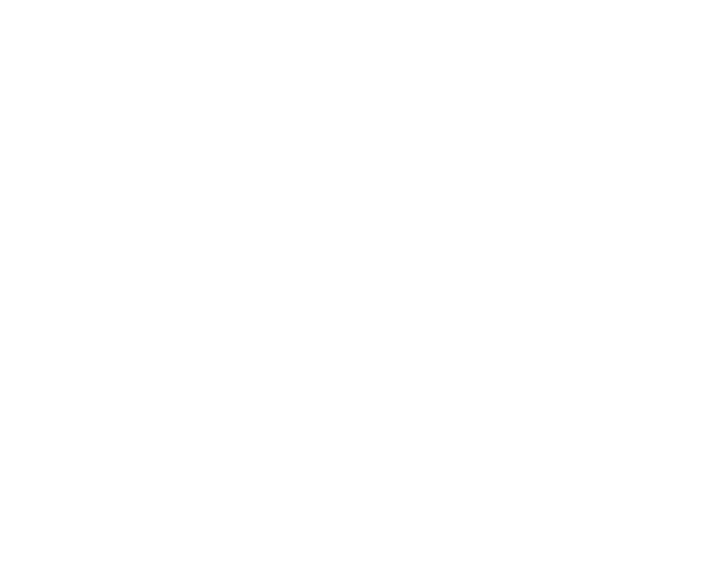
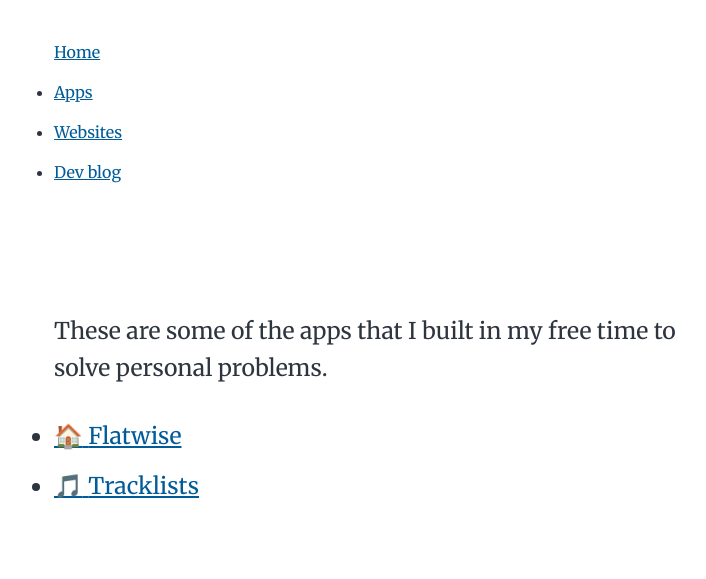
Before and after one commit to nop33/iliascreates, a Gatsby site: page /apps in a window 1280 px wide. Before the commit this address had no page. Shown: the whole page, without its empty margins (270-976 px from the left). Built offline with nearby package versions, Linux system fonts and the light colour scheme; Gatsby itself is replaced by a stand-in of ours.

Commit message:
Create apps page

```diff
--- a/src/components/navigation-menu.js
+++ b/src/components/navigation-menu.js
@@ -16,6 +16,9 @@ const NavigationMenu = ({ isHome }) => {
       </div>
       <ul className={styles.navigationMenuEnd}>
         <li className={styles.navigationMenuItem}>
+          <Link to="/apps/">Apps</Link>
+        </li>
+        <li className={styles.navigationMenuItem}>
           <Link to="/websites/">Websites</Link>
         </li>
         <li className={styles.navigationMenuItem}>
--- /dev/null
+++ b/src/pages/apps.js
@@ -0,0 +1,42 @@
+import React from "react"
+
+import Intro from "../components/intro"
+import Layout from "../components/layout"
+import SEO from "../components/seo"
+
+const Websites = ({ location }) => {
+  return (
+    <Layout location={location}>
+      <SEO
+        title="I build apps | Ilias creates"
+        description="A list of apps that I have built."
+      />
+      <Intro>
+        <p>
+          These are some of the apps that I built in my free time to solve
+          personal problems.
+        </p>
+        <ul>
+          <li>
+            <a href="https://github.com/nop33/flatwise">
+              <span role="img" aria-label="house">
+                🏠
+              </span>{" "}
+              Flatwise
+            </a>
+          </li>
+          <li>
+            <a href="https://github.com/nop33/tracklists">
+              <span role="img" aria-label="music  ">
+                🎵
+              </span>{" "}
+              Tracklists
+            </a>
+          </li>
+        </ul>
+      </Intro>
+    </Layout>
+  )
+}
+
+export default Websites
```
